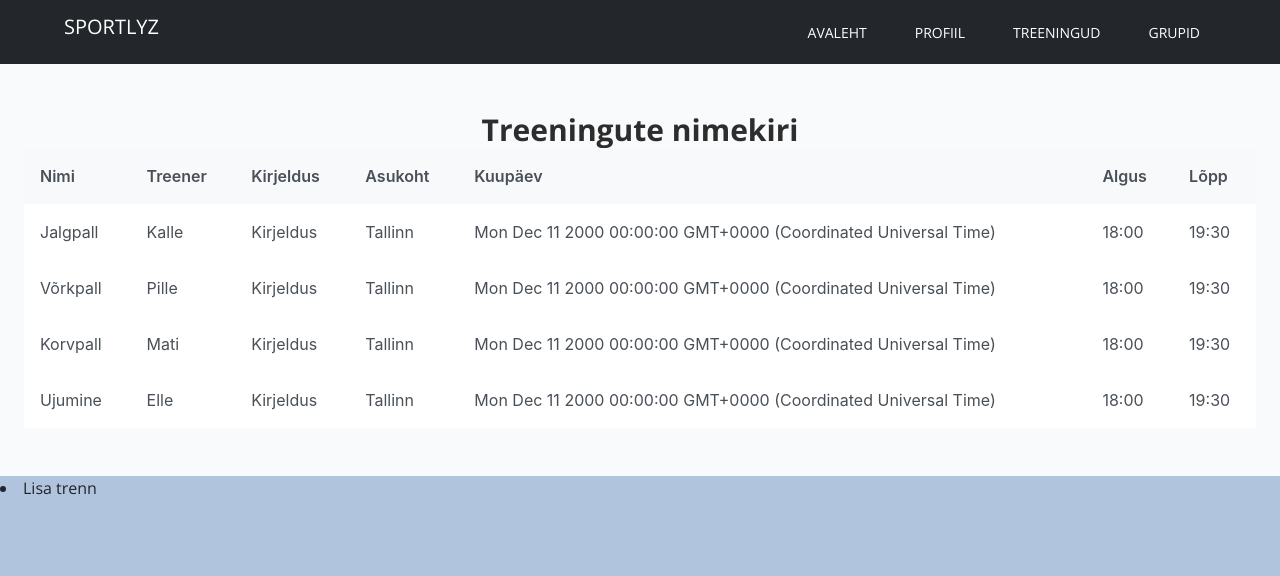
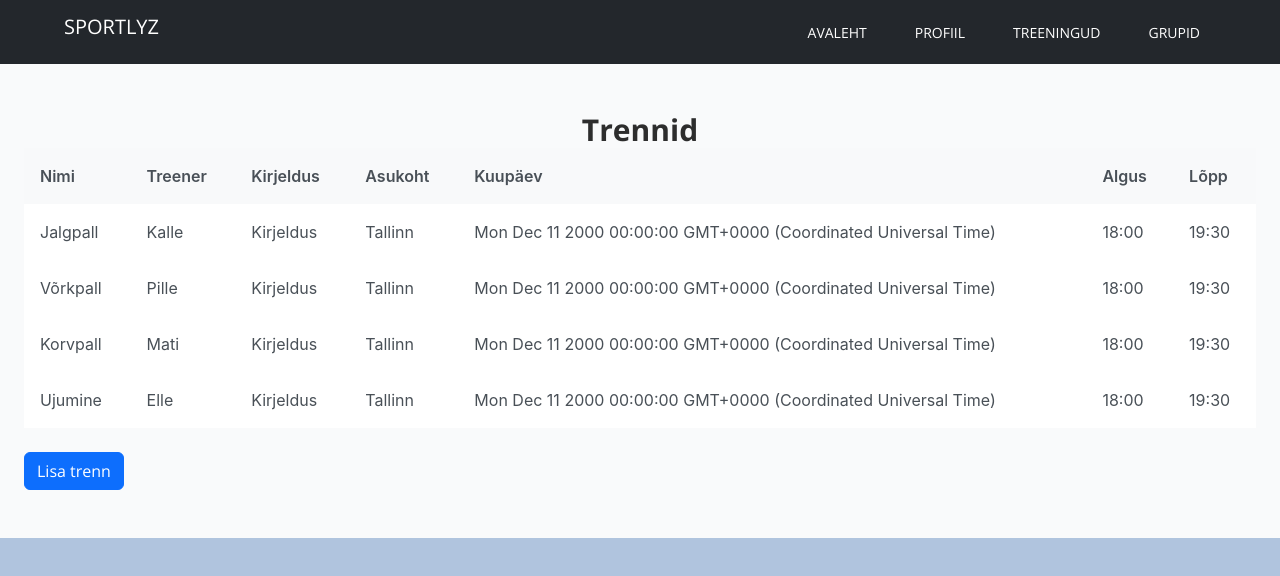
Before and after one commit to Karjur/Workout-planner, a Vue app: page /trainings in a window 1280 px wide. Shown: the top 576 px of the page. Built offline with nearby package versions, Linux system fonts and the light colour scheme.

Commit message:
Lisa trenn nupu muutmine ilusamaks

```diff
--- a/src/components/AddWorkoutForm.vue
+++ b/src/components/AddWorkoutForm.vue
@@ -90,18 +90,19 @@
   </div>
 </template>
 
+
 <script setup lang="ts">
+
 import { Workout } from '@/model/workout';
 import { useWorkoutsStore } from '@/stores/workoutsStore';
 import { isDate } from 'util/types';
 import { ref, Ref } from 'vue';
 import { useRouter } from 'vue-router';
 import Datepicker from '@vuepic/vue-datepicker';
-import '@vuepic/vue-datepicker/dist/main.css'
+import '@vuepic/vue-datepicker/dist/main.css';
 
 const workout: Ref<Workout> = ref({ name: '', trainer: '', description: '', location: '', date: '', startTime:'', endTime:'' });
 const { addWorkout } = useWorkoutsStore();
-
 const router = useRouter();
 
 const submitForm = () => {
--- a/src/components/WorkoutList.vue
+++ b/src/components/WorkoutList.vue
@@ -12,6 +12,8 @@
         <Column field="endTime" header="Lõpp" />
       </DataTable>
     </div>
+    <br>
+    <a class="btn btn-primary" align-right href = "newworkout" :to="{name: 'Lisa trenn'}" role="button">Lisa trenn</a>
   </div>
 </template>
 
--- a/src/views/Workouts.vue
+++ b/src/views/Workouts.vue
@@ -1,6 +1,5 @@
 <template>
   <WorkoutList title="Treeningute nimekiri" />
-  <li><router-link aria-current="page" class="link" :to="{name: 'Lisa trenn'}">Lisa trenn</router-link></li>
 </template>
 
 <script setup lang="ts">
```
Also changed, not shown: src/main.ts (+8 -1 lines), 1 other file (tests, documents, lock files or other folders).
